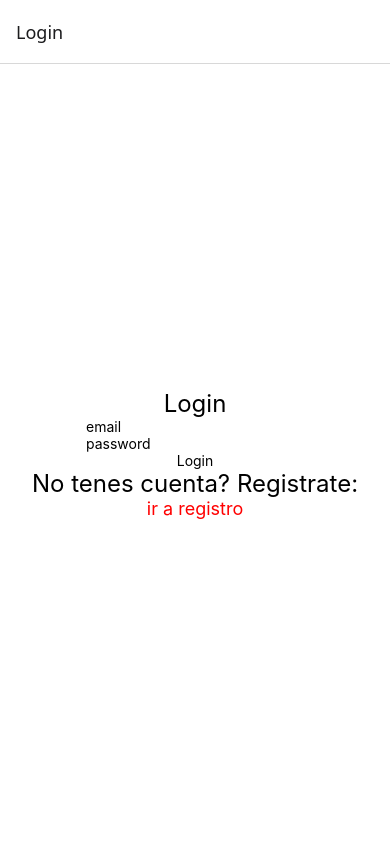
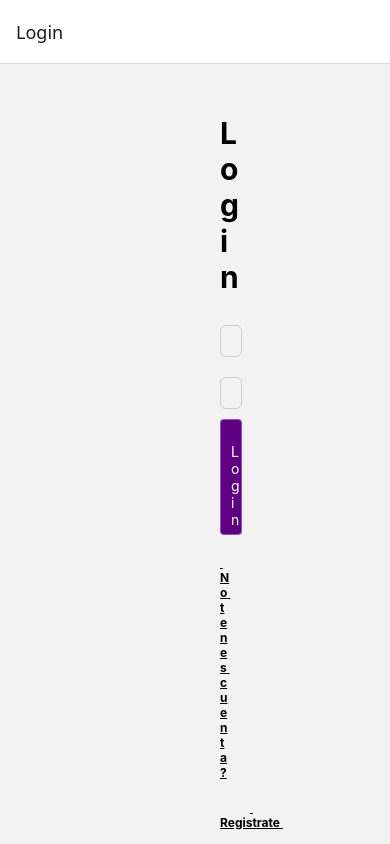
Before and after one commit to NadineRUIZ/ProyectoFinalTDM-Ruiz-Fontan, a React Native app in the folder demo-expo/: screen /Login in a window 390 px wide. Built offline with nearby package versions, Linux system fonts and the light colour scheme.

Commit message:
haciendo css de registro y login

```diff
--- a/demo-expo/src/Components/HomeMenu.js
+++ b/demo-expo/src/Components/HomeMenu.js
@@ -1,7 +1,7 @@
 import React from "react";
-import Homepage from "../Screens/Homepage";
-import MiPerfil from "../Screens/MiPerfil";
-import NewPost from "../Screens/NewPost";
+import Homepage from "../screens/Homepage";
+import MiPerfil from "../screens/MiPerfil";
+import NewPost from "../screens/NewPost";
 
 function HomeMenu(){
     return(
--- a/demo-expo/src/Components/Login.js
+++ /dev/null
@@ -1,80 +0,0 @@
-import React, { useState } from "react";
-import { Pressable, Text, TextInput, StyleSheet, View } from "react-native";
-
-import NavegacionTab from "./NavegacionTab";
-import { auth } from "../firebase/config";
-
-
-function Login(props){
-    const [usuario, setUsuario] = useState("")
-    const [email, setEmail] = useState("")
-    const [password, setPassword] = useState("")
-    const[login, setLogin] = useState("")
-    const [error, setLoginError] = useState("")
-
-    function onSubmit(){
-        if (email === "" || password === "") {
-            setLoginError("completar los campos");
-        } else{
-            auth.signInwithEmailAndPassword(email, password)
-            .then((response) => {
-                setLogin(true);
-                props.navigation.navigate("Home");
-            })
-            .catch(error => {
-                setLoginError("credenciales Invalidas")
-            });
-        }
-    }
-
-
-
-
-
-    return(
-        <View style= {styles.container}>
-            <Text style= {styles.title}> Login </Text>
-            <TextInput style= {styles.field}
-                keyboardType = "email-address"
-                placeholder = "email"
-                onChangeText = {text => setEmail(text)}
-                value = {email} />
-
-            <TextInput style= {styles.field}
-                keyboardType = "default"
-                placeholder = "password"
-                secureTextEntry = {true}
-                onChangeText = {text => setPassword(text)}
-                value = {password} />
-
-            <Pressable onPress = {() => onSubmit()}>
-                <Text> Login </Text>
-            </Pressable>
-
-         <Text style={styles.title}> No tenes cuenta? Registrate: </Text>
-           <Pressable onPress={() => props.navigation.navigate("Register")}>
-               <Text style={styles.buttonText}> ir a registro </Text>
-           </Pressable>
-        </View>
-    )
-}
-
-
-
-const styles = StyleSheet.create({
-    container: {
-        flex: 1,
-        justifyContent: "center",
-        alignItems: "center",
-        backgroundColor: "#fff",
-    },
-    title: {
-        fontSize: 24,
-    },
-    buttonText: {
-        fontSize: 18,
-        color: "red",
-    },
-});
-
-export default Login;
--- a/demo-expo/src/Components/NavegacionTab.js
+++ b/demo-expo/src/Components/NavegacionTab.js
@@ -1,8 +1,8 @@
 import React from "react";
 import { View } from "react-native-web";
-import Homepage from "../Screens/Homepage";
-import NewPost from "../Screens/NewPost";
-import MiPerfil from "../Screens/MiPerfil";
+import Homepage from "../screens/Homepage";
+import NewPost from "../screens/NewPost";
+import MiPerfil from "../screens/MiPerfil";
 
 function NavegacionTab(){
     return(
--- a/demo-expo/src/screens/Login.js
+++ b/demo-expo/src/screens/Login.js
@@ -1,18 +1,18 @@
 import React, { useState } from "react";
 import { Pressable, Text, TextInput, StyleSheet, View } from "react-native";
-import {db, auth} from "../firebase/config";
+import { db, auth } from "../firebase/config";
 
-function Login(props){
+function Login(props) {
     const [usuario, setUsuario] = useState("")
     const [email, setEmail] = useState("")
     const [password, setPassword] = useState("")
-    const[login, setLogin] = useState("")
+    const [login, setLogin] = useState("")
     const [error, setLoginError] = useState("")
 
-    function onSubmit(){
+    function onSubmit() {
         if (email === "" || password === "") {
             setLoginError("completar los campos");
-        } else{
+        } else {
             auth.signInwithEmailAndPassword(email, password)
                 .then((response) => {
                     setLogin(true);
@@ -28,48 +28,93 @@ function Login(props){
 
 
 
-    return(
-        <View style= {styles.container}>
-            <Text style= {styles.title}> Login </Text>
-            <TextInput style= {styles.field}
-                keyboardType = "email-address"
-                placeholder = "email"
-                onChangeText = {text => setEmail(text)}
-                value = {email} />
+    return (
+        <View style={style.container}>
+            <Text style={style.login}> Login </Text>
+            <TextInput style={style.texto}
+                keyboardType="email-address"
+                placeholder="email"
+                onChangeText={text => setEmail(text)}
+                value={email} />
 
-            <TextInput style= {styles.field}
-                keyboardType = "default"
-                placeholder = "password"
-                secureTextEntry = {true}
-                onChangeText = {text => setPassword(text)}
-                value = {password} />
+            <TextInput style={style.texto}
+                keyboardType="default"
+                placeholder="password"
+                secureTextEntry={true}
+                onChangeText={text => setPassword(text)}
+                value={password} />
 
-            <Pressable onPress = {() => onSubmit()}>
-                <Text> Login </Text>
+            <Pressable style={style.boton} onPress={() => onSubmit()}>
+                <Text style={style.textoBoton}> Login </Text>
             </Pressable>
 
-         <Text style={styles.title}> No tenes cuenta? Registrate: </Text>
+            <Text style={style.irARegistro}> No tenes cuenta?
                 <Pressable onPress={() => props.navigation.navigate("Register")}>
-               <Text style={styles.buttonText}> ir a registro </Text>
+                    <Text style={style.irARegistro}> Registrate </Text>
                 </Pressable>
+            </Text>
+
         </View>
     )
 }
 
-const styles = StyleSheet.create({
+const style = StyleSheet.create({
     container: {
         flex: 1,
         justifyContent: "center",
-        alignItems: "center",
-        backgroundColor: "#fff",
+        padding: 20,
+        margin: 200
+
     },
-    title: {
-        fontSize: 24,
+
+    login: {
+        textAlign: "center",
+        fontWeight: "bold",
+        fontSize: 30,
+        marginBottom: 20,
     },
-    buttonText: {
-        fontSize: 18,
-        color: "red",
+
+    texto: {
+        height: 20,
+        paddingVertical: 15,
+        paddingHorizontal: 10,
+        borderWidth: 1,
+        borderColor: '#ccc',
+        borderStyle: 'solid',
+        borderRadius: 6,
+        marginVertical: 10,
+
     },
+
+    boton: {
+        backgroundColor: '#5f0082',
+        paddingHorizontal: 10,
+        paddingVertical: 6,
+        textAlign: 'center',
+        borderRadius: 4,
+        borderWidth: 1,
+        borderStyle: 'solid',
+        borderColor: '#8d56c2fc',
+    },
+
+    textoBoton: {
+        color: '#fff',
+        textAlign: "center",
+
+    },
+
+    irARegistro: {
+        textAlign: "center",
+        fontWeight: "bold",
+        fontSize: 12,
+        textDecorationLine: "underline",
+        marginTop: 20,
+
+    },
+
+    textoBotonRegistro: {
+    }
+
 });
 
 export default Login;
--- a/demo-expo/src/screens/Register.js
+++ b/demo-expo/src/screens/Register.js
@@ -43,13 +43,13 @@ function Register(props) {
 
     }
 
-    function irALogin(){
+    function irALogin() {
         props.navigation.navigate('Login')
     }
 
     return (
         <View style={style.container}>
-            <Text> Registro</Text>
+            <Text style ={style.registro}> Registro</Text>
             <TextInput style={style.texto}
                 keyboardType='phone-pad'
                 placeholder='Usuario'
@@ -76,20 +76,20 @@ function Register(props) {
 
             {registroError !== "" ? <Text style={style.errorRegistro}>{registroError}</Text> : null}
 
-            <Pressable style={style.irALogin} onPress={irALogin}>
-            <Text>
+            <Pressable  onPress={irALogin}>
+                <Text style={style.irALogin} >
                     Ir a Login
                 </Text>
             </Pressable>
 
-            <Pressable onPress={ () => props.navigation.navigate('Homepage')} >
+            <Pressable onPress={() => props.navigation.navigate('Homepage')} >
                 <Text>
                     Ir a home page
 
                 </Text>
             </Pressable>
 
-            <Pressable onPress={ () => props.navigation.navigate('HomeMenu')} >
+            <Pressable onPress={() => props.navigation.navigate('HomeMenu')} >
                 <Text>
                     Ir a home menu
 
@@ -105,8 +105,7 @@ function Register(props) {
 
 const style = StyleSheet.create({
     container: {
-        padding: 10,
-        margin: 20
+        margin: 200
     },
 
     texto: {
@@ -121,24 +120,43 @@ const style = StyleSheet.create({
     },
 
     boton: {
-        backgroundColor: '#28a745',
+        backgroundColor: '#5f0082',
         paddingHorizontal: 10,
         paddingVertical: 6,
         textAlign: 'center',
         borderRadius: 4,
         borderWidth: 1,
         borderStyle: 'solid',
-        borderColor: '#28a745',
+        borderColor: '#8d56c2fc',
     },
 
     textoBoton: {
         color: '#fff',
+        textAlign: "center",
     },
 
     errorRegistro: {
         color: 'red',
         fontSize: 12,
         marginTop: 5,
+    },
+
+    irALogin: {
+    textAlign: "center",
+    fontWeight: "bold",
+    fontSize: 12,
+    textDecorationLine: "underline",
+    marginTop: 20,
+},
+
+registro: {
+    textAlign: "center",
+    fontWeight: "bold",
+    fontSize: 30,
+    marginBottom: 20,
+
+
+
 }
 
 })
```
Also changed, not shown: demo-expo/App.js (+7 -4 lines), demo-expo/src/Components/Register.js (added). Lines whose indentation alone changed are shown as unchanged.
